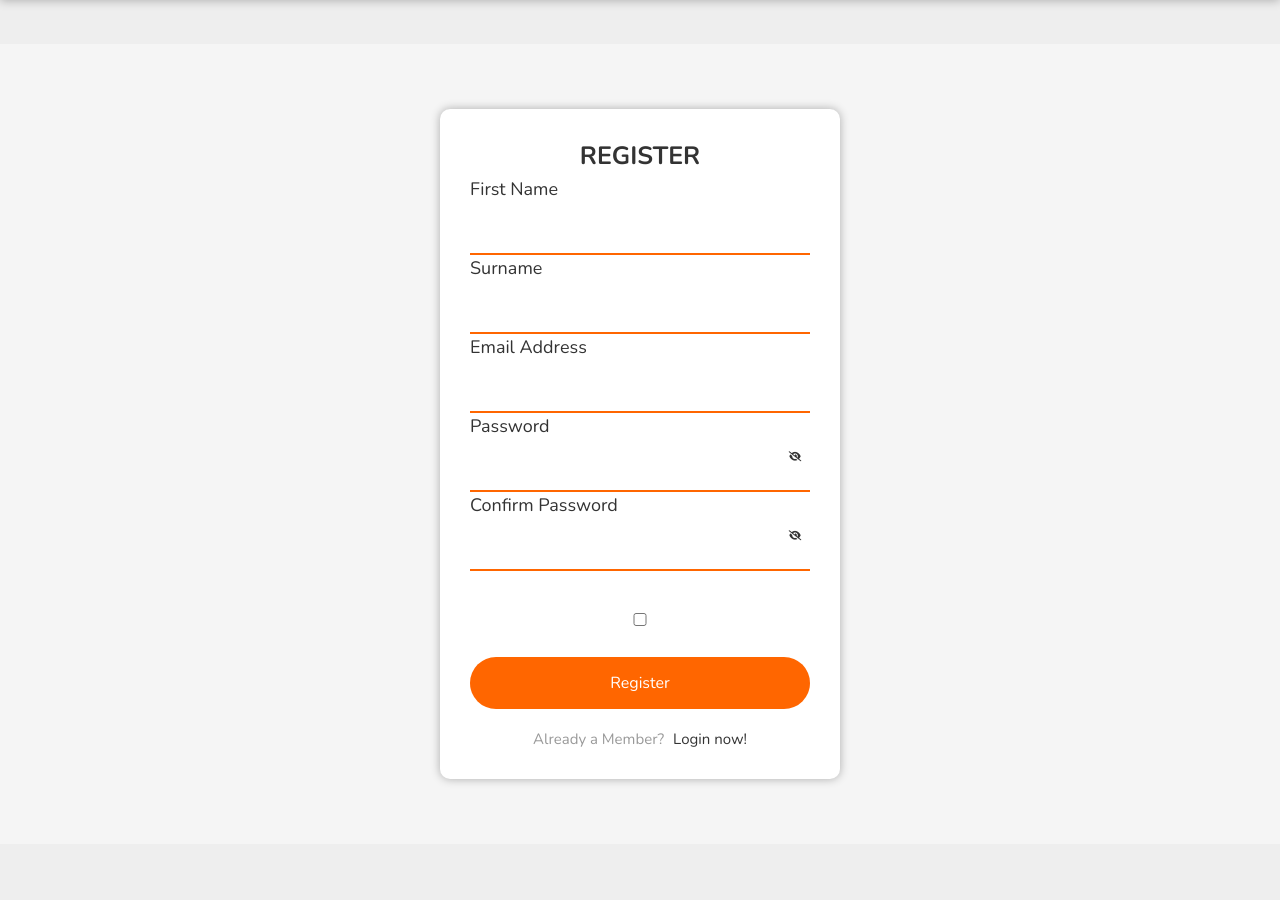
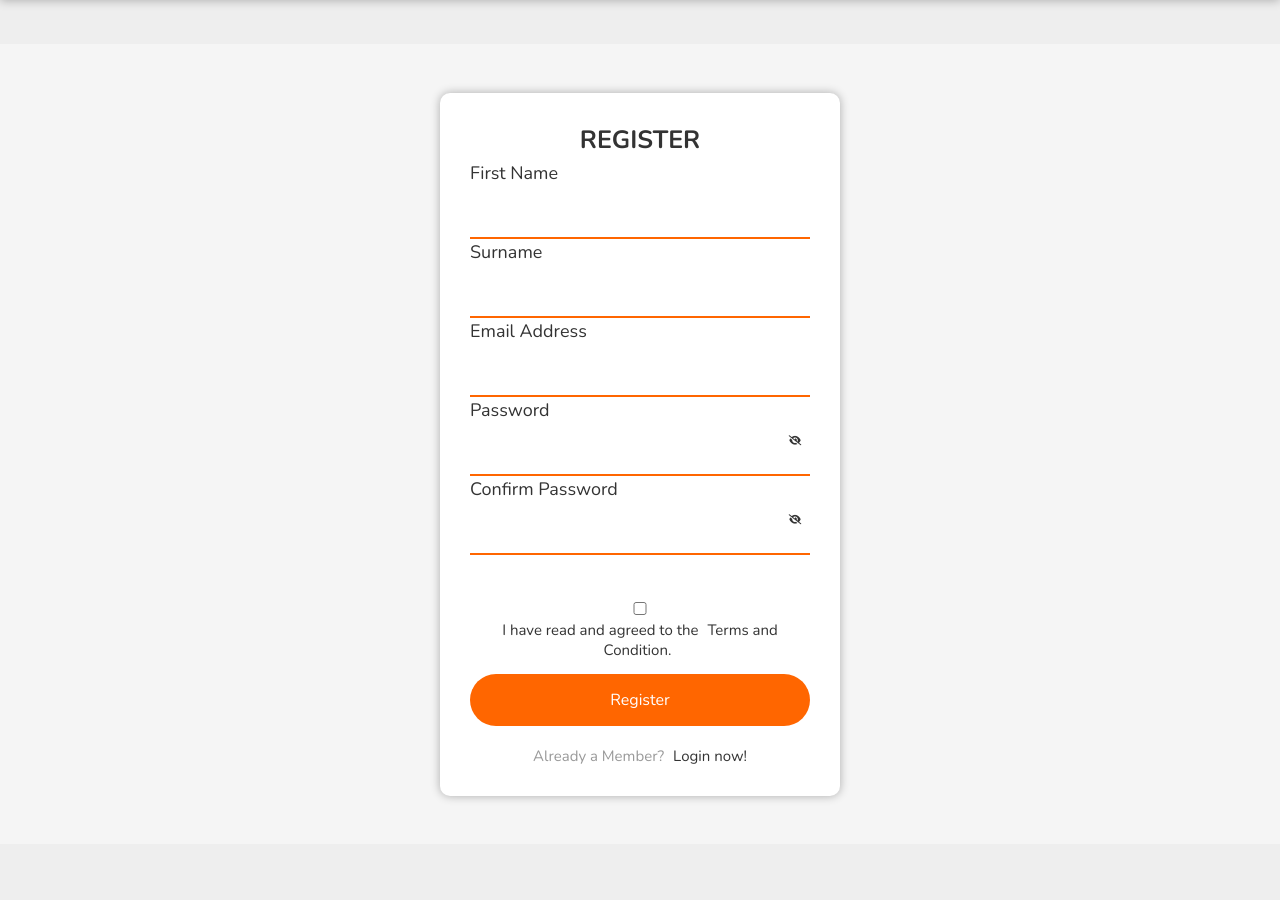
Before and after one commit to jshlrncfblln/protools-hardware-store-website, a PHP site: page /protools-store/user_register.php in a window 1280 px wide. Shown: the part 74-974 px from the top of the page. Run offline with PHP 8.4, Linux system fonts and the light colour scheme; data that the repository does not hold is empty; some libraries are stand-ins or nearby versions.

Commit message:
terms and condition changes

```diff
--- a/css/register-style.css
+++ b/css/register-style.css
@@ -55,6 +55,7 @@ border-radius: 5px;
 cursor: pointer;
 transition: background-color 0.3s ease;
 }
+
 input[type="submit"]:hover {
 background-color: #f57c00;
 }
@@ -140,6 +141,17 @@ color:#f57c00;
 text-decoration: none;
 }
 
+.terms-condition{
+  text-align: center;
+  margin-top: 20px;
+  font-size: 15px;
+}
+
+.terms-condition span{
+  color: #333;
+  margin-right: 5px;
+}
+
 .user-header, .footer {
   position: relative;
   z-index: 1;
@@ -182,6 +194,7 @@ text-decoration: none;
   outline: none;
   cursor: pointer;
 }
+
 /* Style for the link to open the popup */
 .popup-link {
   display: inline-block;
@@ -192,6 +205,7 @@ text-decoration: none;
   text-decoration: none;
   font-size: 16px;
 }
+
 /* Style for the content of the pop-up */
 .popup .content {
   margin-top: 20px;
@@ -271,19 +285,3 @@ canvas {
 #next:hover,#reload-button:hover {
   background-color: #ff9900;
 }
-
-.Terms {
-  align-items: center;
-  margin: 10px 0;
-  font-size: 20px;
-  color: #000;
-}
-
-.Terms input[type="checkbox"] {
-  margin-right: 10px;
-}
-
-.Terms label {
-  margin: 0;
-  font-weight: normal;
-}
--- a/user_register.php
+++ b/user_register.php
@@ -221,10 +221,9 @@ if(isset($_POST['submit'])){
             </span>
           </div>
           <!-- END PASSWORD FIELD -->
-          <!-- terms -->
-          <div class="Terms">
-            <input type="checkbox" name="agree-terms" id="agree-terms" required>
-            <label for="agree-terms">I agree to the Terms and Condition of this store.</label>
+          <!-- TERMS AND CONDITION -->
+          <div class="terms-condition">
+            <input type="checkbox" name="" id="terms-condition-checkbox"><span>I have read and agreed to the</span><a href="#"> Terms and Condition</a><span>.</span>
           </div>
           <!-- Background overlay -->
           <div class="overlay" id="overlay" onclick="closePopup()"></div>
```
